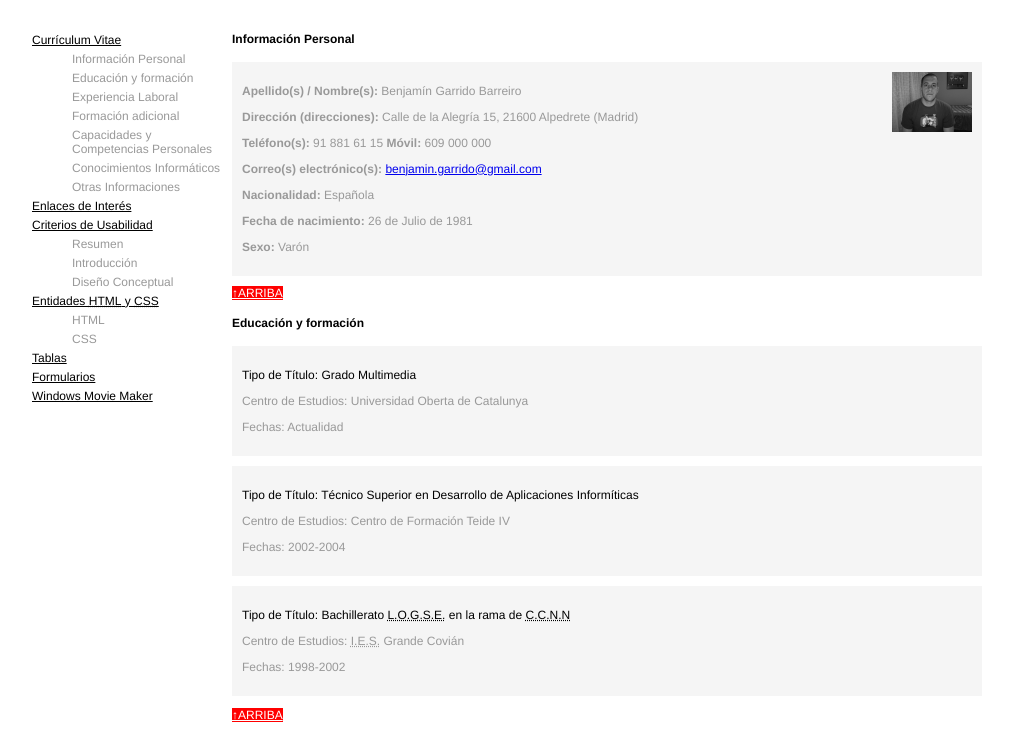
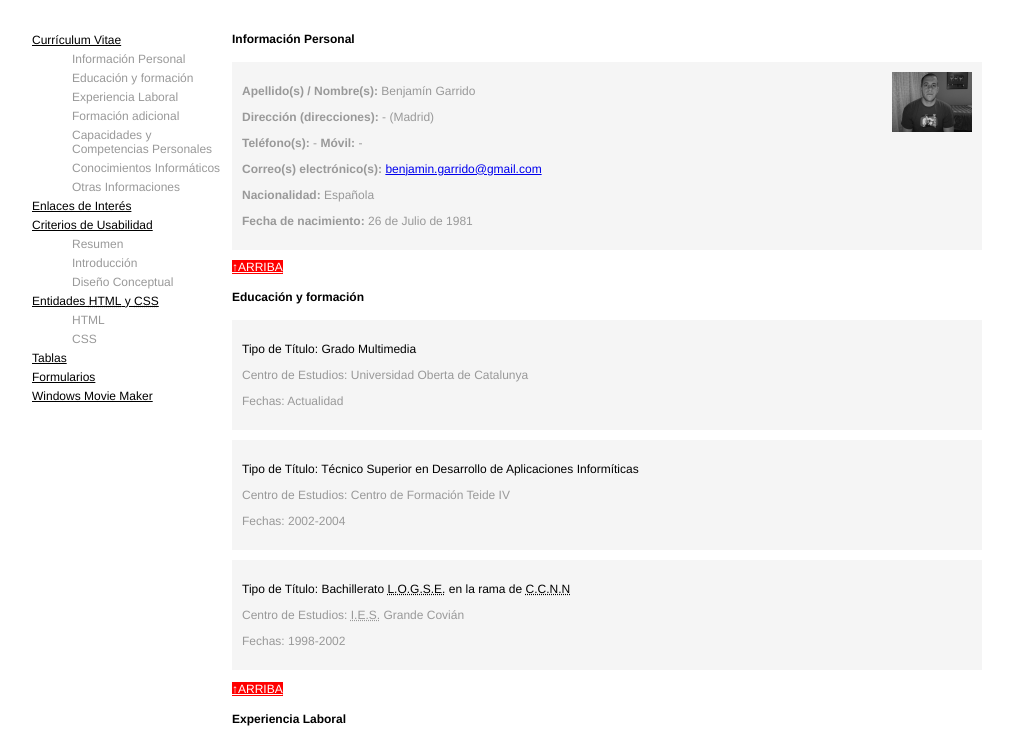
Before and after one commit to benjaGarrido/benjagarrido.github.io, a plain HTML site: page index.html in a window 1280 px wide. Shown: the part 36-771 px from the top of the page, without its empty margins (133-1145 px from the left). Drawn offline with Linux system fonts and the light colour scheme.

Commit message:
Updating personal information

```diff
--- a/index.html
+++ b/index.html
@@ -64,28 +64,25 @@
                 <h4 id="inf">Informaci&oacute;n Personal</h4>
                     <ul class="marcado">
                         <li>
-                            <img src="img/benjamin.jpg" alt="Benjam&iacute;n Garrido Barreiro" width="80" height="60" title="Benjam&iacute; Garrido Barreiro"/>
+                            <img src="img/benjamin.jpg" alt="Benjam&iacute;n Garrido" width="80" height="60" title="Benjam&iacute; Garrido"/>
                         </li>
                         <li>
-                          <p><strong>Apellido(s) / Nombre(s):</strong> Benjam&iacute;n Garrido Barreiro</p>
+                          <p><strong>Apellido(s) / Nombre(s):</strong> Benjam&iacute;n Garrido</p>
                         </li>
                         <li>
-                            <p><strong>Direcci&oacute;n (direcciones):</strong> Calle de la Alegr&iacute;a 15, 21600 Alpedrete (Madrid)</p>
+                            <p><strong>Direcci&oacute;n (direcciones):</strong> - (Madrid)</p>
                         </li>
                         <li>
-                            <p><strong>Tel&eacute;fono(s):</strong> 91 881 61 15 <strong>M&oacute;vil:</strong> 609 000 000</p>
+                            <p><strong>Tel&eacute;fono(s):</strong> - <strong>M&oacute;vil:</strong> -</p>
                         </li>
                         <li>
-                            <p><strong>Correo(s) electr&oacute;nico(s):</strong> <a href="mailto:benjamin.garrido@gmail.com">benjamin.garrido@gmail.com</a></p>
+                            <p><strong>Correo(s) electr&oacute;nico(s):</strong> <a href="mailto:bgarridobarreiro@gmail.com">benjamin.garrido@gmail.com</a></p>
                         </li>
                         <li>
                             <p><strong>Nacionalidad:</strong> Espa&ntilde;ola</p>
                         </li>
                         <li>
                             <p><strong>Fecha de nacimiento:</strong> 26 de Julio de 1981</p>
-                        </li>
-                        <li>
-                            <p><strong>Sexo:</strong> Var&oacute;n</p>
                         </li>
                     </ul>
                     <a class="up" href="#index" title="index" lang="es">&uarr;ARRIBA</a>
```
